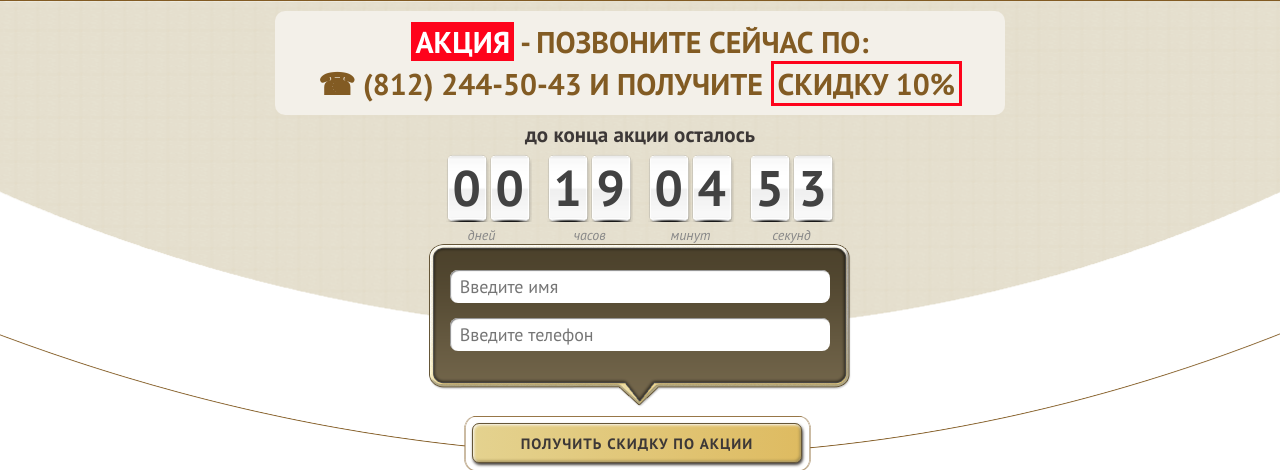
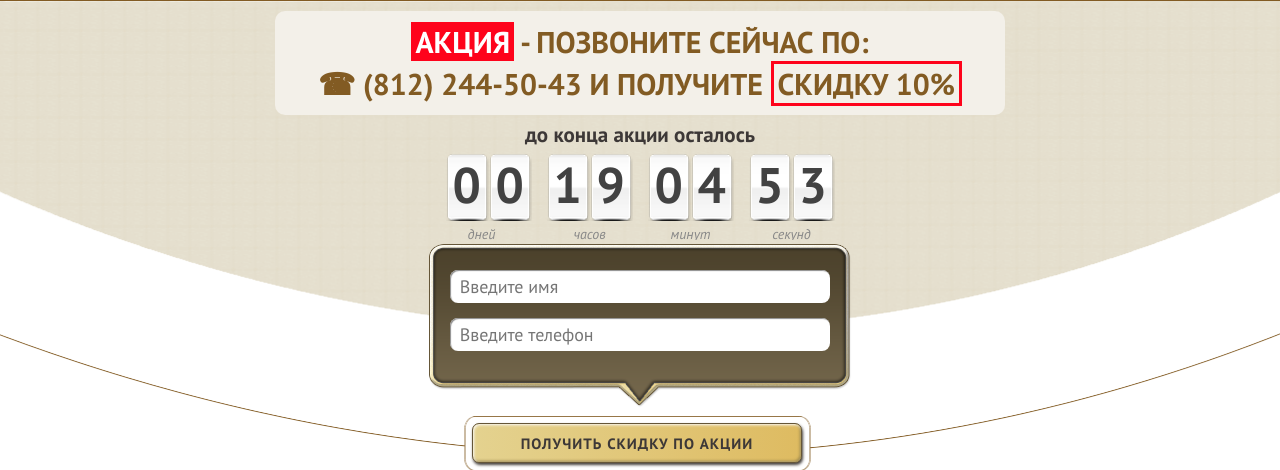
Before and after one commit to coderiver/roslex, a PHP site: page / in a window 1280 px wide. Shown: the part 2588-3058 px from the top of the page. Run offline with PHP 8.4, Linux system fonts and the light colour scheme.

Commit message:
timer fix

```diff
--- a/css/screen.css
+++ b/css/screen.css
@@ -174,9 +174,9 @@ body { font-family: Arial, sans-serif; font-size: 12px; line-height: 1.4; }
 .action .action__form .form__timer--browm figcaption { font-family: "PT Sans", Arial, sans-serif; font-style: italic; font-size: 9px; color: #825b23; }
 .action .action__form .form__timer_size_big { height: 90px; margin: 0 auto; }
 .action .action__form .form__timer_size_big figcaption { font-family: "PT Sans", Arial, sans-serif; font-style: italic; font-size: 9px; }
-.action .action__form .form__timer_size_big figure { width: 101px !important; max-width: 101px !important; display: inline-block; }
-.action .action__form .form__timer_size_big figure li { font-family: "PT Sans", Arial, sans-serif; font-weight: 700; color: #424242; font-size: 50px; height: 53px; padding-left: 3px; }
-.action .action__form .form__timer_size_big figure > div { overflow: hidden; margin-right: 0 !important; padding-left: 10px; height: 68px !important; background-color: transparent; background-image: url("../img/timer_big_bg.png"); border: 0; }
+.action .action__form .form__timer_size_big figure { width: 101px !important; max-width: 101px !important; display: inline-block; overflow: hidden; }
+.action .action__form .form__timer_size_big figure li { font-family: "PT Sans", Arial, sans-serif; font-weight: 700; color: #424242; font-size: 50px; height: 50px; padding-left: 3px; }
+.action .action__form .form__timer_size_big figure > div { overflow: hidden; margin-right: 0 !important; padding-left: 10px; height: 67px !important; background-color: transparent; background-image: url("../img/timer_big_bg.png"); border: 0; background-position-y: -1px; }
 .action .action__form .form__timer_size_big span { display: none; }
 .action .action__form .button { width: 330px; margin-left: -6px; }
 
--- a/sass/_main.sass
+++ b/sass/_main.sass
@@ -277,20 +277,22 @@
 				width: 101px !important
 				max-width: 101px !important
 				display: inline-block
+				overflow: hidden
 				li
 					+pt-b
 					color: #424242
 					font-size: 50px
-					height: 53px
+					height: 50px
 					padding-left: 3px
 				>div
 					overflow: hidden
 					margin-right: 0 !important
 					padding-left: 10px
-					height: 68px !important
+					height: 67px !important
 					background-color: transparent
 					background-image: url('../img/timer_big_bg.png')
 					border: 0
+					background-position-y: -1px
 			span
 				display: none
 			margin: 0 auto
```
